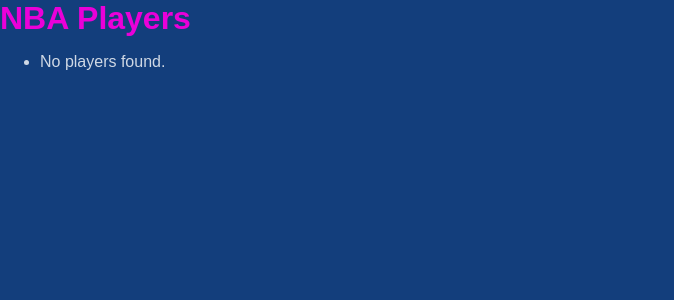
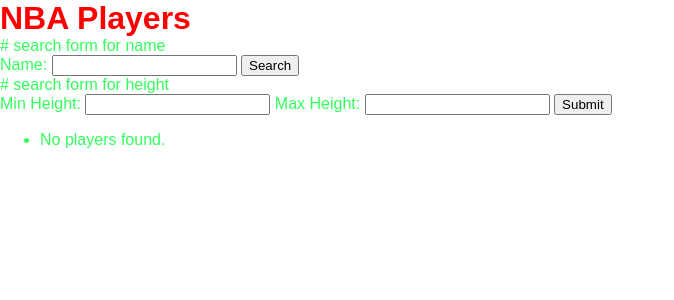
Before and after one commit to smoovemoves/NBA-database-app, a Flask app: page / in a window 1280 px wide. Shown: the top 300 px of the page, without its empty margins (0-674 px from the left). Run offline with Flask 3, Linux system fonts and the light colour scheme; data that the repository does not hold is empty; some libraries are stand-ins or nearby versions.

Commit message:
name search functionality and height search functionality

```diff
--- a/SRC/app.py
+++ b/SRC/app.py
@@ -1,6 +1,8 @@
 import csv
 import psycopg2
 from flask import Flask, render_template
+from flask import request
+
 
 app = Flask(__name__)
 
@@ -18,14 +20,12 @@ def import_data():
     cur = conn.cursor()
 
     try:
-        with open('/Users/ulrikkjaer/Desktop/NBA-database-app/data/player.csv', 'r') as file:
+        with open('/Users/ulrikkjaer/Desktop/NBA-database-app/data/common_player_info.csv', 'r') as file:
             reader = csv.DictReader(file)
             for row in reader:
-                print(f"Reading row: {row}")
-                print(f"Inserting player: {row['full_name']}, FirstName: {row['first_name']}, LastName: {row['last_name']}, IsActive: {row['is_active']}")
                 cur.execute(
-                    "INSERT INTO Players (FullName, FirstName, LastName, IsActive) VALUES (%s, %s, %s, %s)",
-                    (row['full_name'], row['first_name'], row['last_name'], row['is_active'])
+                    "INSERT INTO Players (PlayerID, FullName, Team_name, height, Weight_p) VALUES (%s, %s, %s, %s)",
+                    (row['person_id'], row['display_first_last'], row['team_name'], row['height'], row['weight'])
                 )
         conn.commit()
     except Exception as e:
@@ -45,7 +45,6 @@ def index():
     cur = conn.cursor()
     cur.execute('SELECT * FROM Players;')
     players = cur.fetchall()
-    print(f"Fetched players: {players}")
     cur.close()
     conn.close()
     return render_template('index.html', players=players)
@@ -60,7 +59,36 @@ def player(player_id):
     conn.close()
     return render_template('player.html', player=player)
 
+@app.route('/Search', methods=['GET', 'POST'])
+def search():
+    conn = get_db_connection()
+    cur = conn.cursor()
+    cur.execute('SELECT * FROM Players WHERE FullName LIKE %s;', ('%'+request.form['search']+'%',))
+    players = cur.fetchall()
+    cur.close()
+    conn.close()
+    return render_template('index.html', players=players)
+
+@app.route('/FilterHeight', methods=['POST'])
+def filter_height():
+    conn = get_db_connection()
+    cur = conn.cursor()
+
+    min_height = request.form['min_height']
+    max_height = request.form['max_height']
+
+    # Convert heights to inches if they're in feet
+    min_height_in_inches = int(min_height.split("-")[0]) * 12 + int(min_height.split("-")[1])
+    max_height_in_inches = int(max_height.split("-")[0]) * 12 + int(max_height.split("-")[1])
+
+    cur.execute("SELECT * FROM Players WHERE height LIKE '%%-%%' AND (CAST(SUBSTRING(height FROM 1 FOR POSITION('-' IN height) - 1) AS INTEGER) * 12 + CAST(SUBSTRING(height FROM POSITION('-' IN height) + 1) AS INTEGER)) BETWEEN %s AND %s;", (min_height_in_inches, max_height_in_inches))
+
+    players = cur.fetchall()
+    cur.close()
+    conn.close()
+
+    return render_template('index.html', players=players)
+
 if __name__ == '__main__':
-
     import_data()
     app.run(debug=True)
--- a/SRC/sql/CreatePlayers.SQL
+++ b/SRC/sql/CreatePlayers.SQL
@@ -5,7 +5,7 @@ DROP TABLE IF EXISTS Teams;
 CREATE TABLE IF NOT EXISTS Players (
     PlayerID SERIAL PRIMARY KEY,
     FullName VARCHAR(100) NOT NULL,
-    FirstName VARCHAR(50),
-    LastName VARCHAR(50),
-    IsActive BOOLEAN
+    Team_name VARCHAR(50),
+    height VARCHAR(50),
+    Weight_p VARCHAR(10)
 )
--- a/SRC/sql/CreateStats.SQL
+++ b/SRC/sql/CreateStats.SQL
@@ -1,3 +1,4 @@
+
 CREATE TABLE Stats (
     StatID SERIAL PRIMARY KEY,
     PlayerID INTEGER NOT NULL,
--- a/SRC/static/main.css
+++ b/SRC/static/main.css
@@ -1,7 +1,7 @@
 body {
-    background: #133e7c;
+    background: #ffffff;
     font-family: 'Press Start 2P', sans-serif;
-    color: rgba(255, 255, 255, 0.8);
+    color: rgba(0, 255, 51, 0.8);
     margin: 0;
     padding: 0;
 }
@@ -13,7 +13,7 @@ header {
 }
 
 h1 {
-    color: #ea00d9;
+    color: #ff0000;
     margin: 0;
 }
 
--- a/SRC/templates/index.html
+++ b/SRC/templates/index.html
@@ -6,10 +6,24 @@
 </head>
 <body>
     <h1>NBA Players</h1>
+    # search form for name
+    <form action="{{ url_for('search') }}" method="post">
+    <label for="name">Name:</label>
+    <input type="text" name="search" id="name" value="{{ name }}">
+    <input type="submit" value="Search">
+    </form>
+     # search form for height
+    <form action="{{ url_for('filter_height') }}" method="post">
+    <label for="min_height">Min Height:</label>
+    <input type="text" name="min_height" id="min_height" value="{{ min_height }}">
+    <label for="max_height">Max Height:</label>
+    <input type="text" name="max_height" id="max_height" value="{{ max_height }}">
+    <input type="submit" value="Submit">
+    </form>
     <ul>
         {% if players %}
             {% for player in players %}
-                <li><a href="{{ url_for('player', player_id=player[0]) }}">{{ player[1] }} ({{ player[3] }})</a></li>
+                <li><a href="{{ url_for('player', player_id=player[0]) }}">{{ player[1] }} </a></li>
             {% endfor %}
         {% else %}
             <li>No players found.</li>
--- a/SRC/templates/player.html
+++ b/SRC/templates/player.html
@@ -7,12 +7,14 @@
 <body>
     <h1>{{ player[1] }}</h1>
     <p>Team: {{ player[2] }}</p>
-    <p>Position: {{ player[3] }}</p>
+    <p>Height: {{ player[3] }} feet-inches</p>
+    <p>Weight: {{ player[4] }} lbs</p>
     <h2>Stats</h2>
     <ul>
         {% for stat in stats %}
             <li>Points: {{ stat[2] }}, Assists: {{ stat[3] }}, Rebounds: {{ stat[4] }}</li>
         {% endfor %}
     </ul>
+    <a href="{{ url_for('index') }}">Back to player list</a>
 </body>
 </html>
```
Also changed, not shown: 2 other files.
